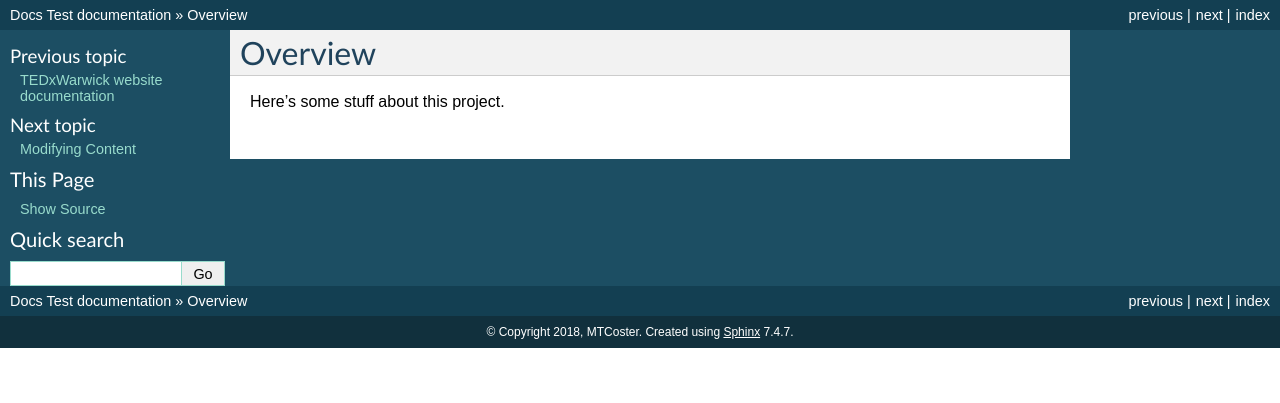
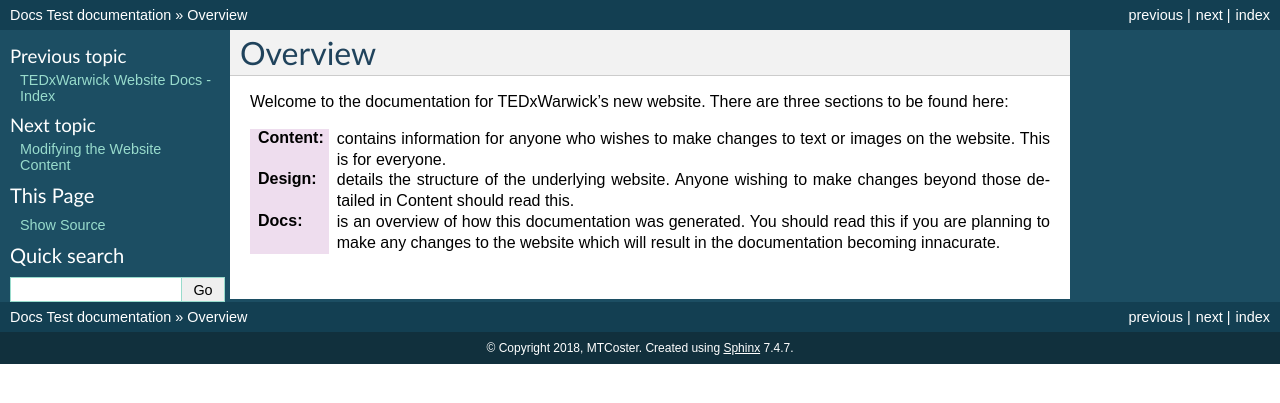
Before and after one commit to MTCoster/docs-test, a Sphinx documentation site: the page built from docs/overview.rst, in a window 1280 px wide. Shown: the top 403 px of the page. Built offline with Sphinx 7.4.7, drawn with Linux system fonts in a browser that asks for light colours.

Commit message:
Reorganisation

```diff
--- /dev/null
+++ b/docs/content.rst
@@ -0,0 +1,2 @@
+Modifying the Website Content
+=============================
--- a/docs/content/modifying_content.rst
+++ /dev/null
@@ -1,6 +0,0 @@
-Modifying Content
-=================
-
-Getting started
-
-And some other things too
--- a/docs/content/page_types/event.rst
+++ /dev/null
@@ -1,4 +0,0 @@
-Event
-=====
-
-This is where events are created.
--- a/docs/content/page_types/speaker.rst
+++ /dev/null
@@ -1,4 +0,0 @@
-Speaker
-=======
-
-This is where speakers are created.
--- a/docs/content/page_types/sponsor.rst
+++ /dev/null
@@ -1,4 +0,0 @@
-Sponsor
-=======
-
-This is where sponsors are created.
--- /dev/null
+++ b/docs/design.rst
@@ -0,0 +1,2 @@
+Modifying the Website Design
+============================
--- /dev/null
+++ b/docs/docs.rst
@@ -0,0 +1,2 @@
+Editing the Documentation
+=========================
--- a/docs/overview.rst
+++ b/docs/overview.rst
@@ -1,4 +1,8 @@
 Overview
 ========
 
-Here's some stuff about this project.
+Welcome to the documentation for TEDxWarwick's new website.  There are three sections to be found here:
+
+:Content:   contains information for anyone who wishes to make changes to text or images on the website.  This is for everyone.
+:Design:    details the structure of the underlying website.  Anyone wishing to make changes beyond those detailed in Content should read this.
+:Docs:      is an overview of how this documentation was generated.  You should read this if you are planning to make any changes to the website which will result in the documentation becoming innacurate.
```
Also changed, not shown: docs/content/page_types.rst (deleted, +0 -13 lines), docs/index.rst (+7 -21 lines).
